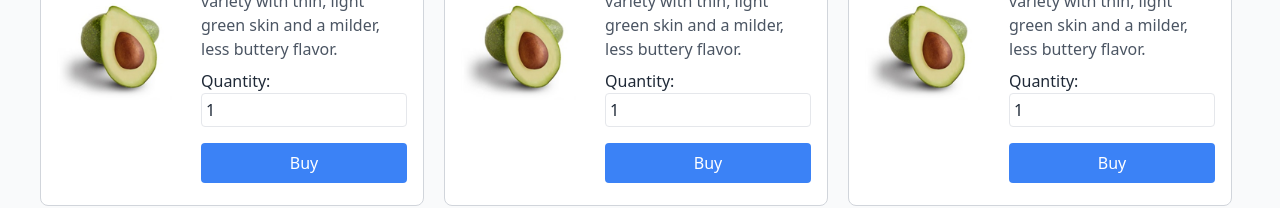
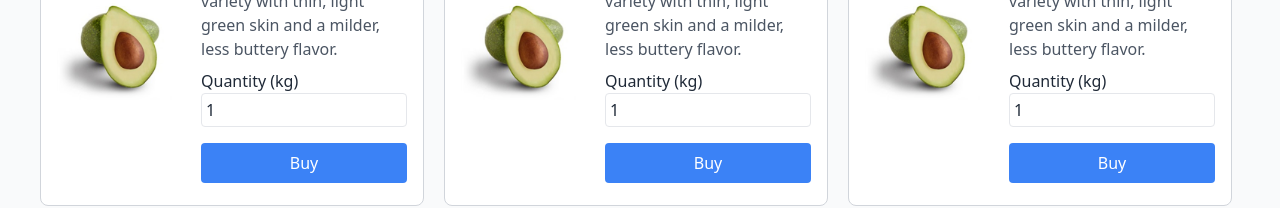
Before and after one commit to sabinehernandes/zavocado, a React (Vite) app in the folder frontend/: page /products in a window 1280 px wide. Shown: the part 591-799 px from the top of the page. Built offline with nearby package versions, Linux system fonts and the light colour scheme.

Commit message:
improve text adding kg to quantity

```diff
--- a/frontend/src/components/products-page/ProductCard.tsx
+++ b/frontend/src/components/products-page/ProductCard.tsx
@@ -37,7 +37,7 @@ const ProductCard: React.FC<ProductCardProps> = (
         <p className="text-gray-600">{description}</p> */}
         <div className="mt-2 bg-white">
           <label htmlFor="quantity" className="mr-2 bg-white">
-            Quantity:
+            Quantity (kg)
           </label>
           <input
             type="number"
```
